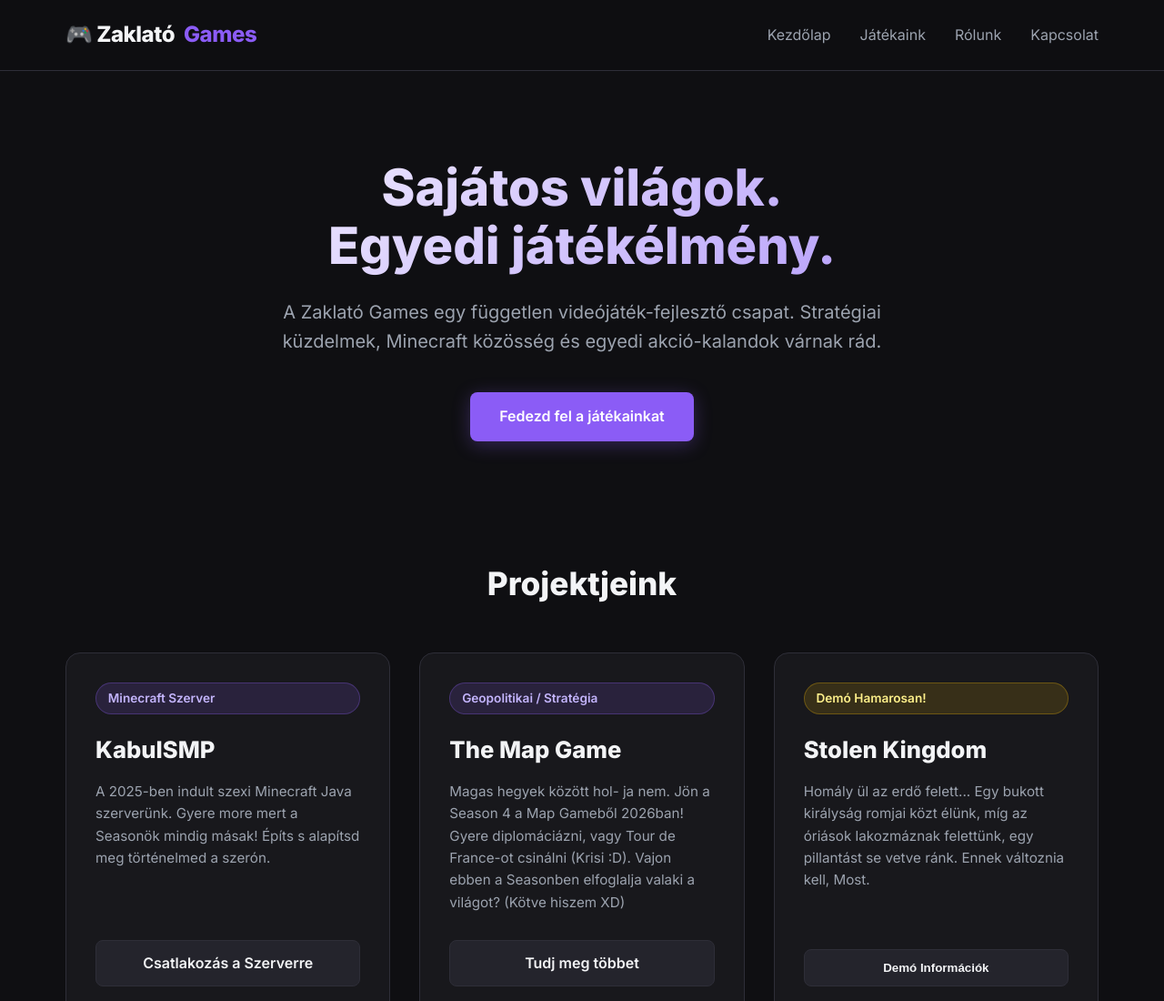
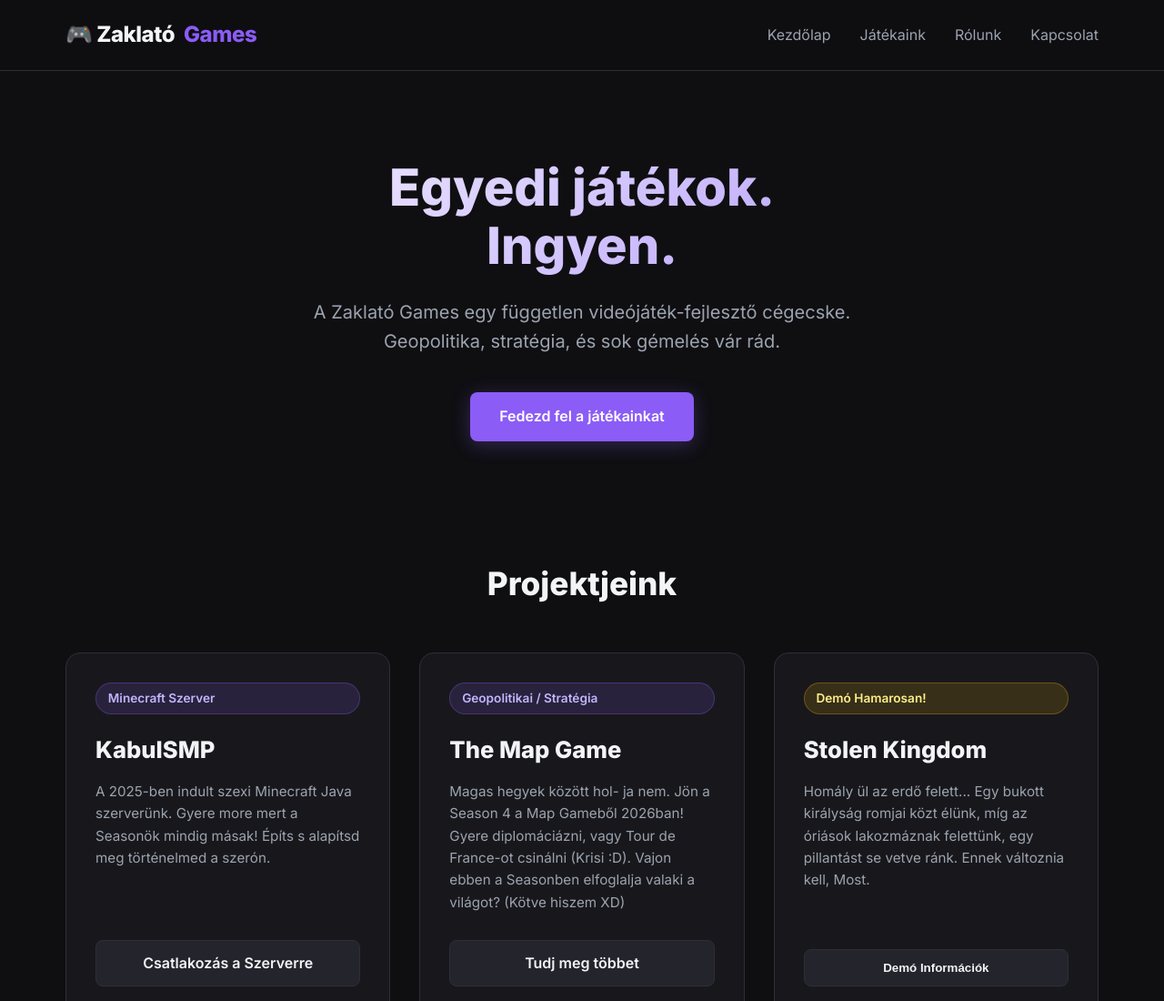
Before and after one commit to zaklatogames/home, a plain HTML site: page index.html in a window 1280 px wide. Shown: the top 1100 px of the page at 91% size. Drawn offline with Linux system fonts and the light colour scheme.

Commit message:
Add files via upload

```diff
--- a/index.html
+++ b/index.html
@@ -317,8 +317,8 @@
 
     <!-- Hero / Kezdőlap -->
     <section id="fouldal" class="hero">
-        <h1>Sajátos világok.<br>Egyedi játékélmény.</h1>
-        <p>A Zaklató Games egy független videójáték-fejlesztő csapat. Stratégiai küzdelmek, Minecraft közösség és egyedi akció-kalandok várnak rád.</p>
+        <h1>Egyedi játékok.<br>Ingyen.</h1>
+        <p>A Zaklató Games egy független videójáték-fejlesztő cégecske. Geopolitika, stratégia, és sok gémelés vár rád.</p>
         <a href="#jatekaink" class="cta-btn">Fedezd fel a játékainkat</a>
     </section>
 
```
